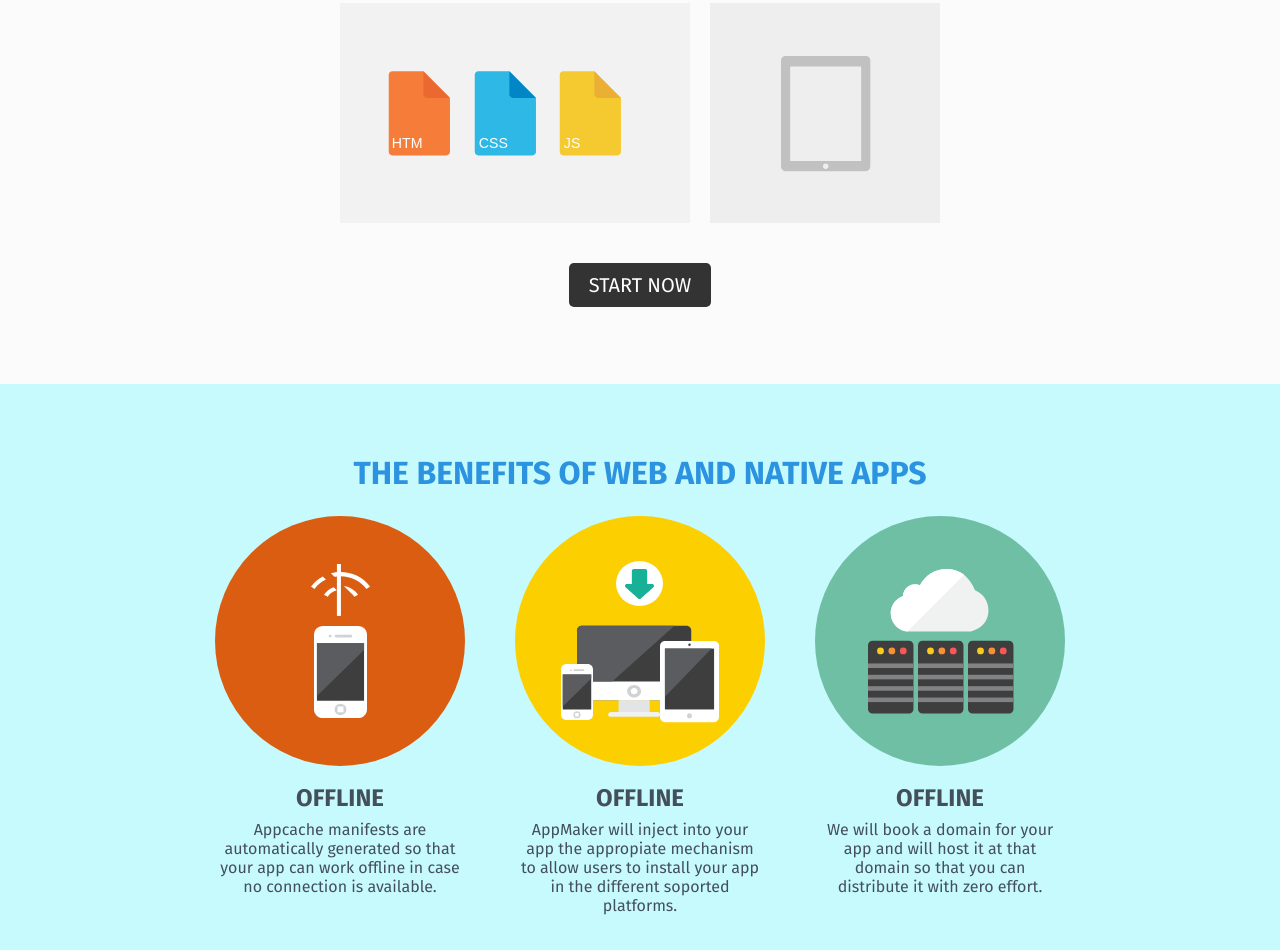
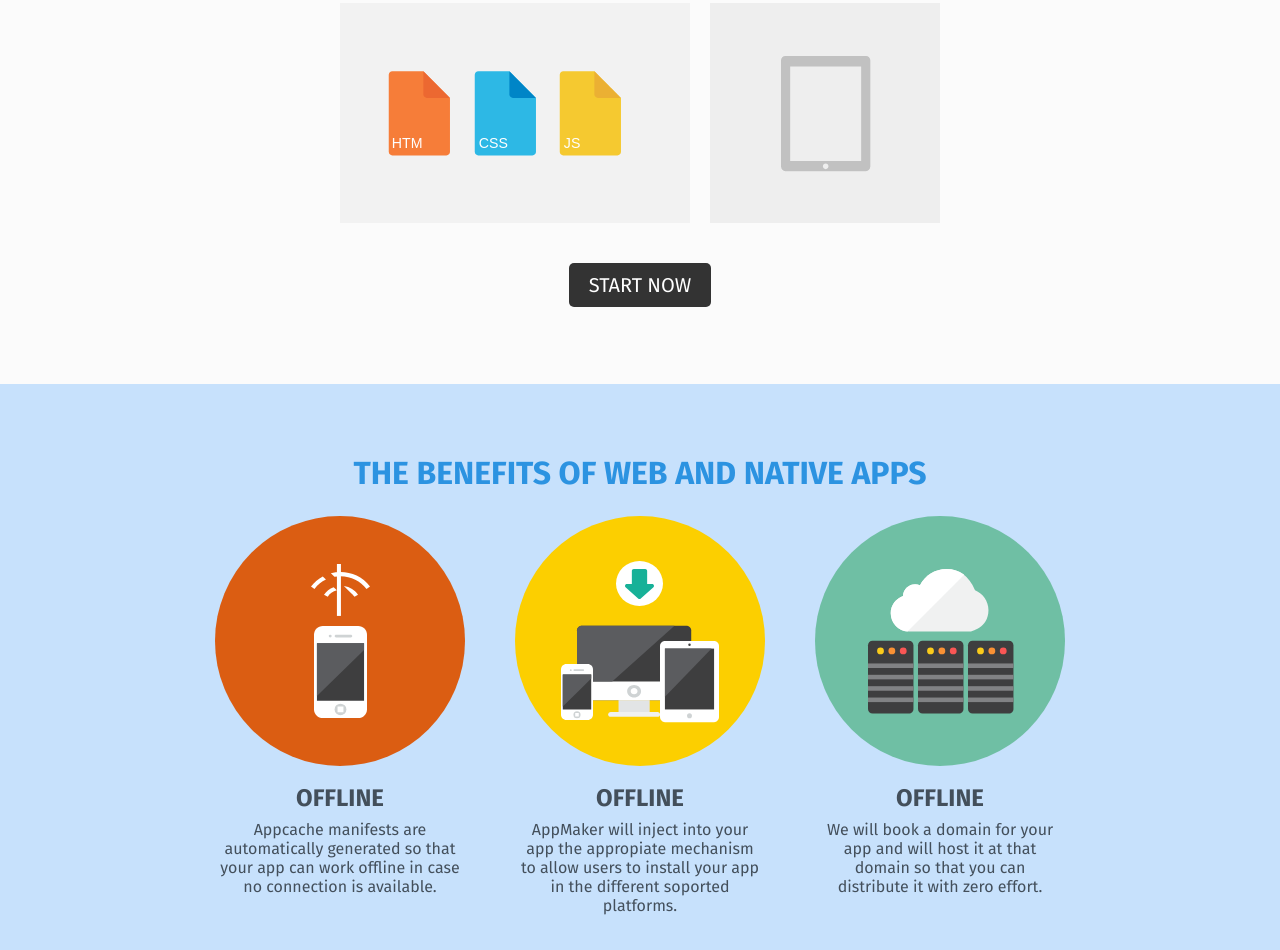
Before and after one commit to pacorampas/bmw, a plain HTML site: page index.html in a window 1280 px wide. Shown: the part 326-1276 px from the top of the page. Drawn offline with Linux system fonts and the light colour scheme.

Commit message:
background

```diff
--- a/index.html
+++ b/index.html
@@ -208,7 +208,7 @@
 		/* second */
 		#second {
 			padding: 66px 0;
-			background: rgba(44, 247, 255, 0.25)
+			background: rgba(44, 147, 255, 0.25)
 		}
 		#second .content {
 			text-align: center;
```
